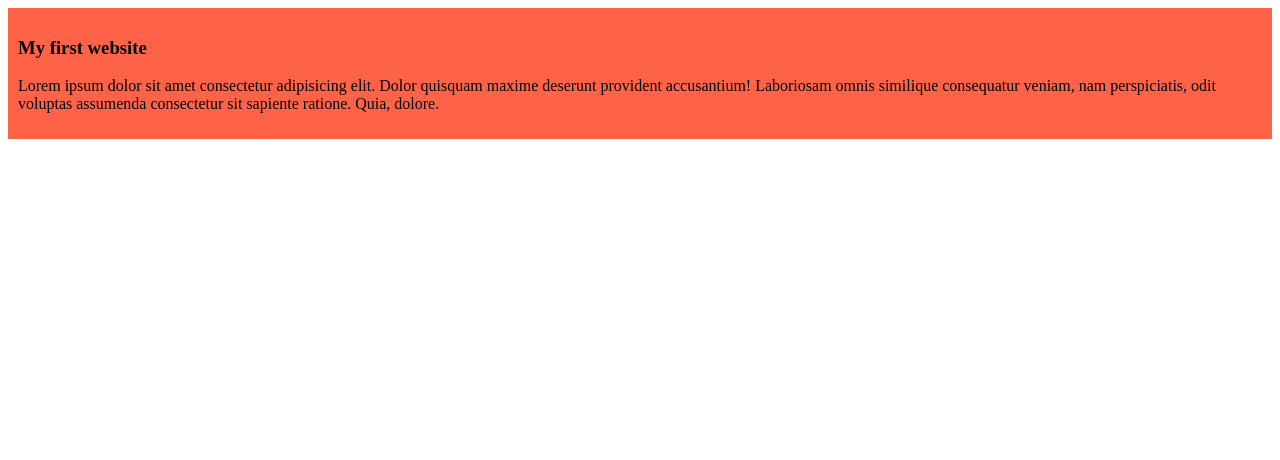
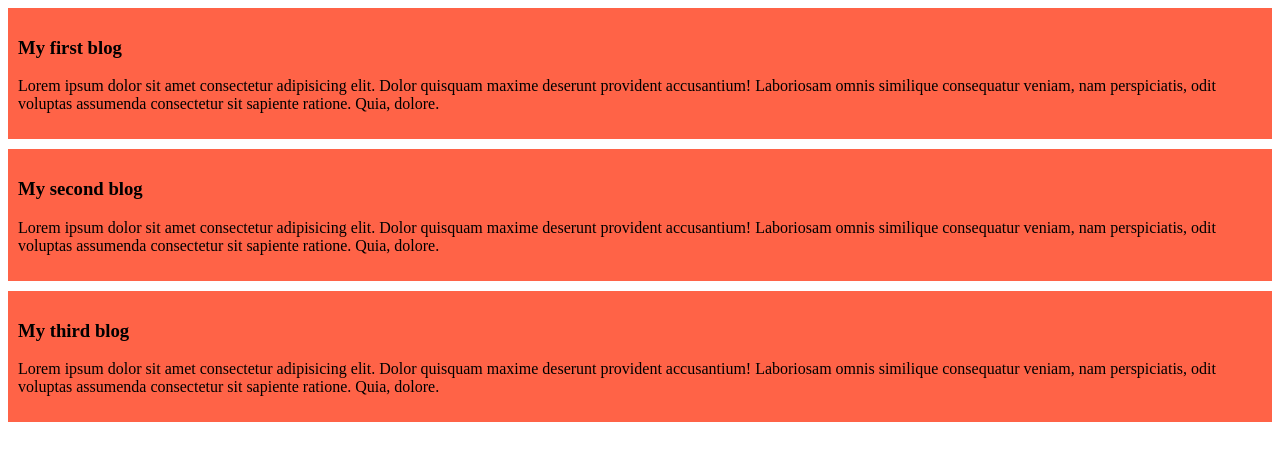
Before and after one commit to AthkiaAdiba/my-first-github-repo, a plain HTML site: page index.html in a window 1280 px wide. Drawn offline with Linux system fonts and the light colour scheme.

Commit message:
added the second and third blog

```diff
--- a/index.html
+++ b/index.html
@@ -7,7 +7,15 @@
     <link rel="stylesheet" href="syles/blog.css">
 </head>
 <div>
-    <h3>My first website</h3>
+    <h3>My first blog</h3>
+    <p>Lorem ipsum dolor sit amet consectetur adipisicing elit. Dolor quisquam maxime deserunt provident accusantium! Laboriosam omnis similique consequatur veniam, nam perspiciatis, odit voluptas assumenda consectetur sit sapiente ratione. Quia, dolore.</p>
+</div>
+<div>
+    <h3>My second blog</h3>
+    <p>Lorem ipsum dolor sit amet consectetur adipisicing elit. Dolor quisquam maxime deserunt provident accusantium! Laboriosam omnis similique consequatur veniam, nam perspiciatis, odit voluptas assumenda consectetur sit sapiente ratione. Quia, dolore.</p>
+</div>
+<div>
+    <h3>My third blog</h3>
     <p>Lorem ipsum dolor sit amet consectetur adipisicing elit. Dolor quisquam maxime deserunt provident accusantium! Laboriosam omnis similique consequatur veniam, nam perspiciatis, odit voluptas assumenda consectetur sit sapiente ratione. Quia, dolore.</p>
 </div>
 <body>
--- a/syles/blog.css
+++ b/syles/blog.css
@@ -1,4 +1,6 @@
 div{
     background-color: tomato;
     padding: 10px;
+    margin-bottom: 10px;
+
 }
```
